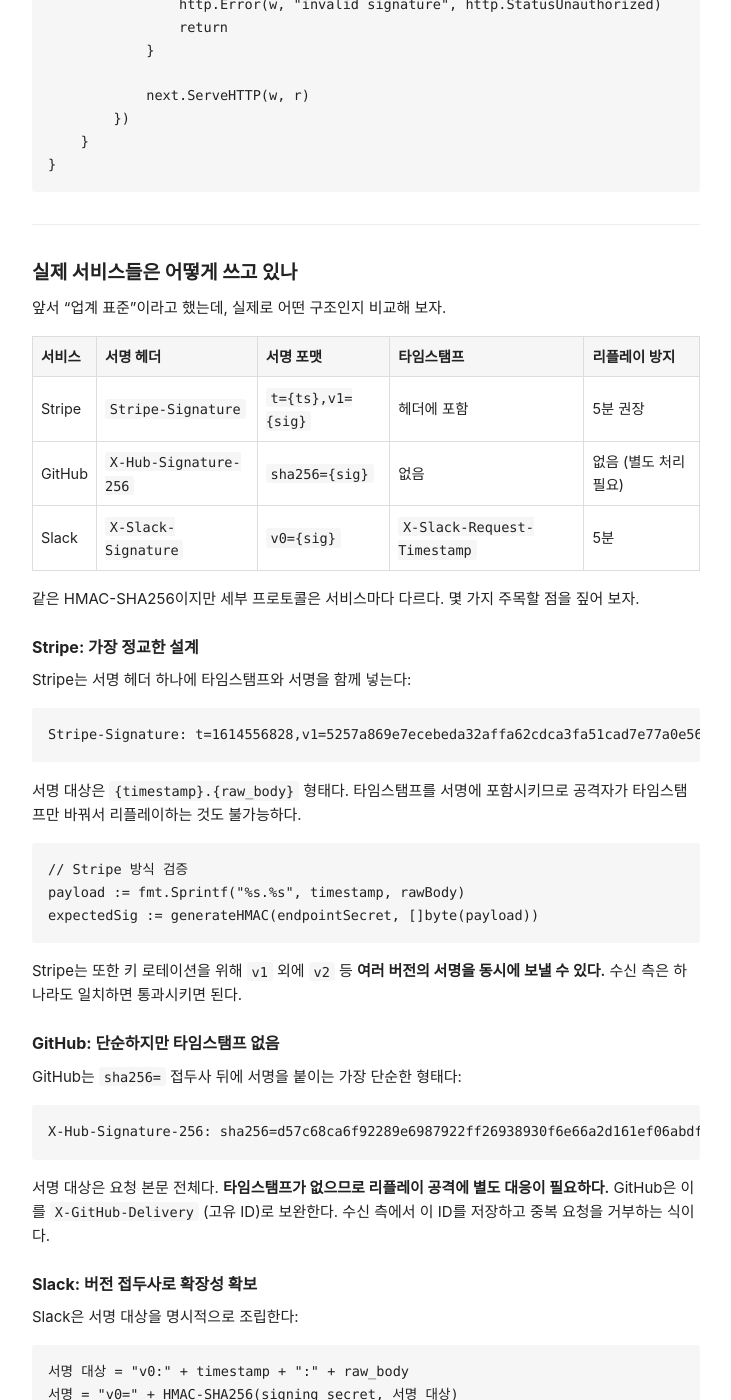
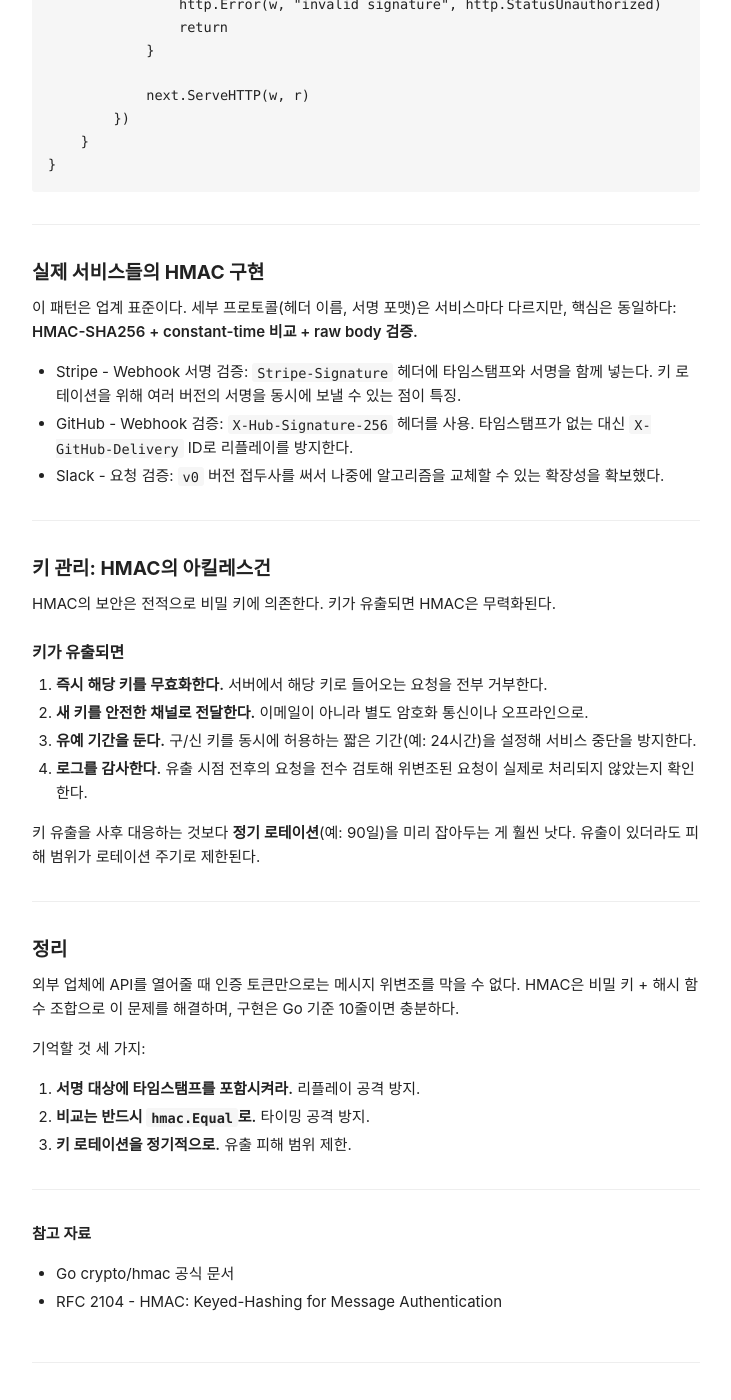
Before and after one commit to junghwan16/junghwan16.github.io, a Jekyll site: the page built from _posts/2026-03-01-hmac-api-integrity.md, in a window 1280 px wide and 1400 px high, scrolled down 3713 px. Shown: the whole window, without its empty margins (274-1005 px from the left). Built offline with Jekyll 4.4.1, drawn with Linux system fonts in a browser that asks for light colours; comment, search, counter and statistics services are not loaded; some of the changed text lies outside the part shown.

Commit message:
Simplify real-world HMAC examples section with doc links
Co-Authored-By: Claude Opus 4.6 <noreply@anthropic.com>

````diff
--- a/_posts/2026-03-01-hmac-api-integrity.md
+++ b/_posts/2026-03-01-hmac-api-integrity.md
@@ -158,64 +158,13 @@ func HMACMiddleware(secret []byte) func(http.Handler) http.Handler {
 
 ---
 
-## 실제 서비스들은 어떻게 쓰고 있나
+## 실제 서비스들의 HMAC 구현
 
-앞서 "업계 표준"이라고 했는데, 실제로 어떤 구조인지 비교해 보자.
+이 패턴은 업계 표준이다. 세부 프로토콜(헤더 이름, 서명 포맷)은 서비스마다 다르지만, 핵심은 동일하다: **HMAC-SHA256 + constant-time 비교 + raw body 검증.**
 
-| 서비스 | 서명 헤더 | 서명 포맷 | 타임스탬프 | 리플레이 방지 |
-|---|---|---|---|---|
-| Stripe | `Stripe-Signature` | `t={ts},v1={sig}` | 헤더에 포함 | 5분 권장 |
-| GitHub | `X-Hub-Signature-256` | `sha256={sig}` | 없음 | 없음 (별도 처리 필요) |
-| Slack | `X-Slack-Signature` | `v0={sig}` | `X-Slack-Request-Timestamp` | 5분 |
-
-같은 HMAC-SHA256이지만 세부 프로토콜은 서비스마다 다르다. 몇 가지 주목할 점을 짚어 보자.
-
-### Stripe: 가장 정교한 설계
-
-Stripe는 서명 헤더 하나에 타임스탬프와 서명을 함께 넣는다:
-
-```
-Stripe-Signature: t=1614556828,v1=5257a869e7ecebeda32affa62cdca3fa51cad7e77a0e56ff536d0ce8e108d8bd
-```
-
-서명 대상은 `{timestamp}.{raw_body}` 형태다. 타임스탬프를 서명에 포함시키므로 공격자가 타임스탬프만 바꿔서 리플레이하는 것도 불가능하다.
-
-```go
-// Stripe 방식 검증
-payload := fmt.Sprintf("%s.%s", timestamp, rawBody)
-expectedSig := generateHMAC(endpointSecret, []byte(payload))
-```
-
-Stripe는 또한 키 로테이션을 위해 `v1` 외에 `v2` 등 **여러 버전의 서명을 동시에 보낼 수 있다.** 수신 측은 하나라도 일치하면 통과시키면 된다.
-
-### GitHub: 단순하지만 타임스탬프 없음
-
-GitHub는 `sha256=` 접두사 뒤에 서명을 붙이는 가장 단순한 형태다:
-
-```
-X-Hub-Signature-256: sha256=d57c68ca6f92289e6987922ff26938930f6e66a2d161ef06abdf1859230aa23c
-```
-
-서명 대상은 요청 본문 전체다. **타임스탬프가 없으므로 리플레이 공격에 별도 대응이 필요하다.** GitHub은 이를 `X-GitHub-Delivery` (고유 ID)로 보완한다. 수신 측에서 이 ID를 저장하고 중복 요청을 거부하는 식이다.
-
-### Slack: 버전 접두사로 확장성 확보
-
-Slack은 서명 대상을 명시적으로 조립한다:
-
-```
-서명 대상 = "v0:" + timestamp + ":" + raw_body
-서명 = "v0=" + HMAC-SHA256(signing_secret, 서명 대상)
-```
-
-`v0` 접두사는 서명 알고리즘의 버전이다. 나중에 알고리즘을 바꿔야 할 때 `v1`으로 올리면 하위 호환을 유지하면서 전환할 수 있다.
-
-### 공통 패턴
-
-세 서비스 모두 다르지만, 공통점이 있다:
-
-1. **반드시 raw body로 검증한다.** JSON 파싱 후 재직렬화하면 공백이나 키 순서가 바뀌어 서명이 깨진다. 프레임워크가 자동으로 body를 파싱하기 전에 원본을 캡처해야 한다.
-2. **constant-time 비교를 쓴다.** Stripe은 `secure_compare`, GitHub은 `timingSafeEqual`, Slack도 동일한 방식을 권장한다.
-3. **서명 키는 엔드포인트별로 다르다.** 하나의 키가 유출되어도 다른 연동에는 영향이 없다.
+- [Stripe - Webhook 서명 검증](https://docs.stripe.com/webhooks/signature): `Stripe-Signature` 헤더에 타임스탬프와 서명을 함께 넣는다. 키 로테이션을 위해 여러 버전의 서명을 동시에 보낼 수 있는 점이 특징.
+- [GitHub - Webhook 검증](https://docs.github.com/en/webhooks/using-webhooks/validating-webhook-deliveries): `X-Hub-Signature-256` 헤더를 사용. 타임스탬프가 없는 대신 `X-GitHub-Delivery` ID로 리플레이를 방지한다.
+- [Slack - 요청 검증](https://docs.slack.dev/authentication/verifying-requests-from-slack/): `v0` 버전 접두사를 써서 나중에 알고리즘을 교체할 수 있는 확장성을 확보했다.
 
 ---
 
````
